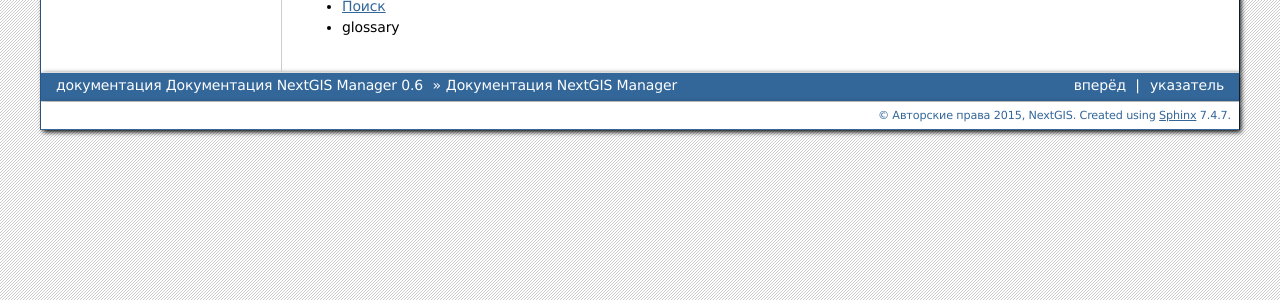
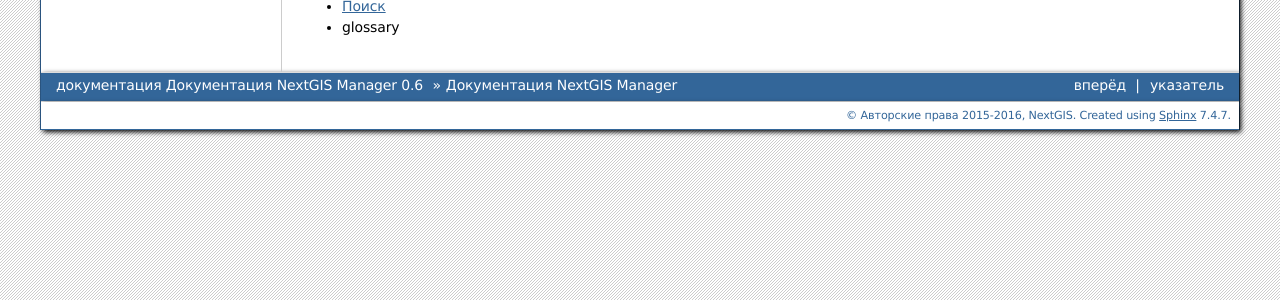
Before and after one commit to isabella232/docs_ngmanager, a Sphinx documentation site: the page built from source/index.rst, in a window 1280 px wide. Shown: the part 465-765 px from the top of the page. Built offline with Sphinx 7.4.7, drawn with Linux system fonts in a browser that asks for light colours; formulas are drawn with MathJax 3.

Commit message:
update date

```diff
--- a/source/conf.py
+++ b/source/conf.py
@@ -54,7 +54,7 @@ master_doc = 'index'
 
 # General information about the project.
 project = u'Документация NextGIS Manager'
-copyright = u'2015, NextGIS'
+copyright = u'2015-2016, NextGIS'
 author = u'Артём Светлов'
 
 # The version info for the project you're documenting, acts as replacement for
@@ -62,7 +62,7 @@ author = u'Артём Светлов'
 # built documents.
 #
 # The short X.Y version.
-version = '0.6.7'
+version = '0.6.8'
 # The full version, including alpha/beta/rc tags.
 release = '0.6'
 
```
